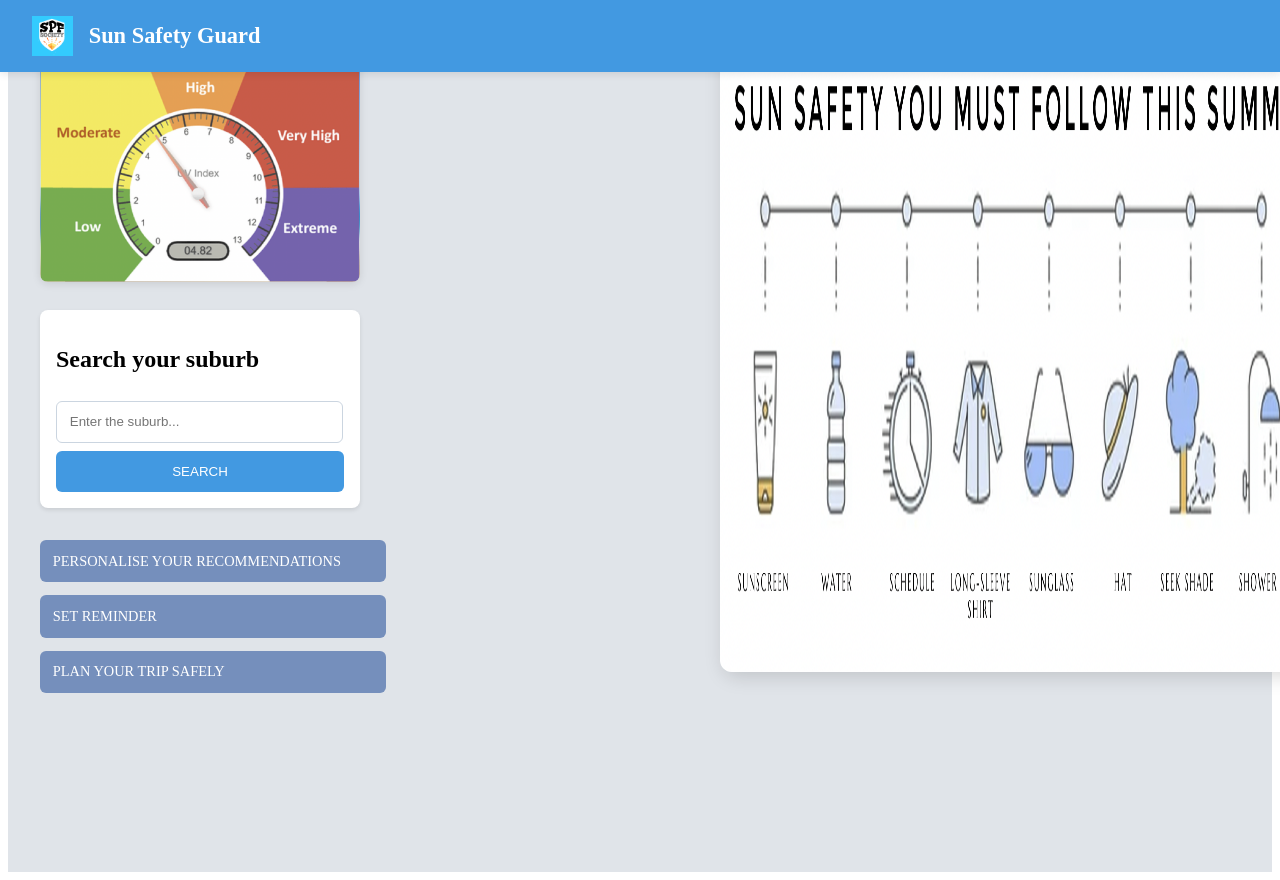
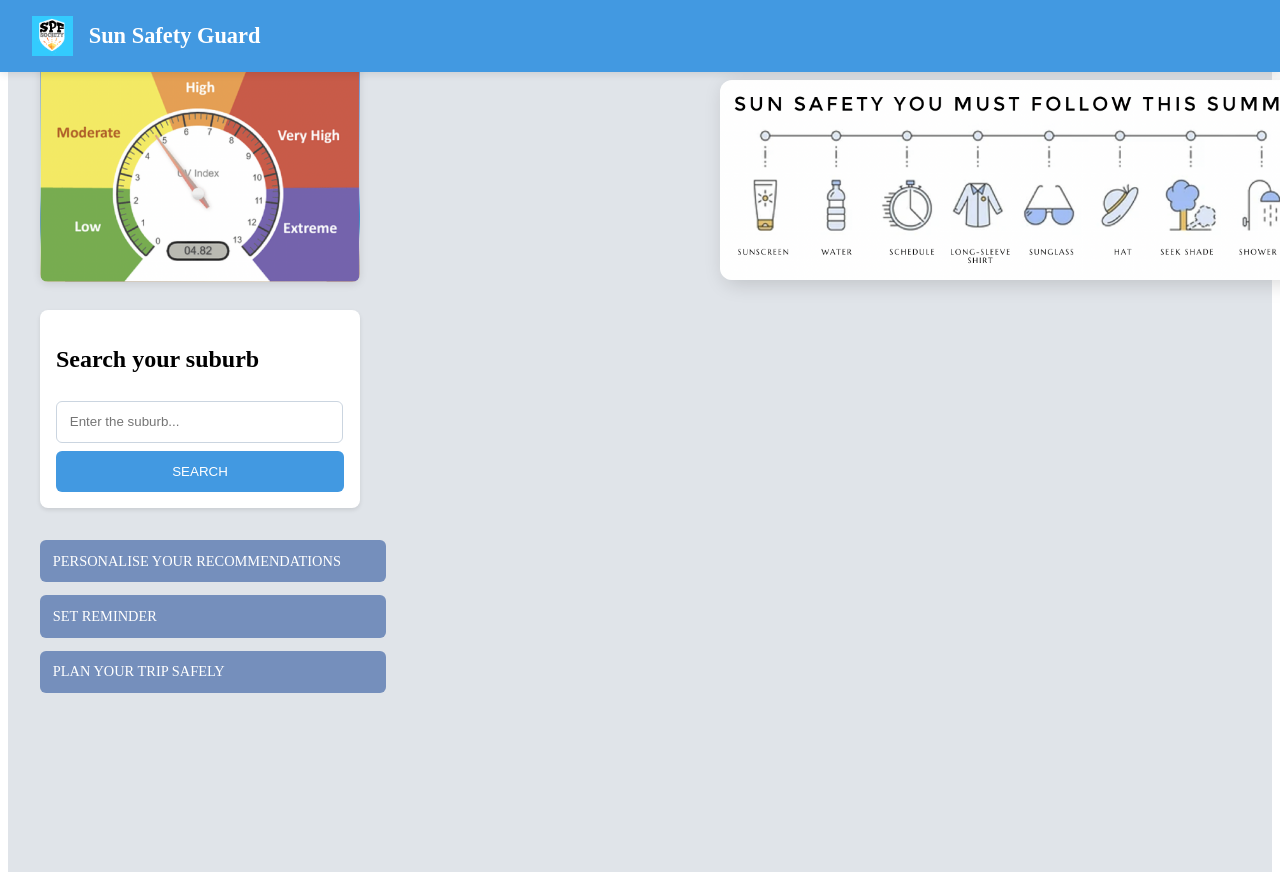
Before and after one commit to YashTheDataScientist/OnboardingFrontend-VUE, a Vue app: page / in a window 1280 px wide. Built offline with nearby package versions, Linux system fonts and the light colour scheme.

Commit message:
Adjust picture

```diff
--- a/src/views/HomePage.vue
+++ b/src/views/HomePage.vue
@@ -228,7 +228,7 @@ const formatTime = (timestamp: string) => {
 }
 
 
-/* 导航按钮 */
+
 .side-nav {
   margin-top: 2rem;
 }
@@ -238,7 +238,7 @@ const formatTime = (timestamp: string) => {
   width: 100%;
   padding: 0.8rem;
   margin-bottom: 0.8rem;
-  background: #758fbc; /* 深灰蓝色 */
+  background: #758fbc;
   color: white !important;
   text-decoration: none;
   border-radius: 6px;
@@ -247,17 +247,17 @@ const formatTime = (timestamp: string) => {
 }
 
 .nav-btn:hover {
-  background: #4299e1; /* 悬停亮蓝色 */
+  background: #4299e1;
   transform: translateX(5px);
 }
 
-/* 当前激活按钮样式 */
+
 .router-link-active.nav-btn {
   background: #4299e1;
   box-shadow: 2px 2px 8px rgba(0,0,0,0.2);
 }
 
-/* 在原有样式后追加 */
+
 .header-image {
   width: 100%;
   margin-bottom: 1.5rem;
@@ -268,17 +268,13 @@ const formatTime = (timestamp: string) => {
 .right-image {
   position: fixed;
   left: 720px; /* 左侧面板宽度320px + 40px间距 */
-  top: 2rem;
+  top: 5rem;
   width: 600px;
-  max-height: 90vh;
+  max-height: 25vh;
   border-radius: 12px;
   box-shadow: 4px 4px 20px rgba(0,0,0,0.15);
   z-index: 10;
 }
 
-/* 调整左侧面板避免重叠 */
-.left-panel {
-  position: relative; /* 确保右侧图片定位基准 */
-  z-index: 20; /* 保持左侧内容在前 */
-}
+
 </style>
--- a/src/views/PlanPage.vue
+++ b/src/views/PlanPage.vue
@@ -9,7 +9,7 @@
         <input
           type="text"
           v-model="form.startPoint"
-          placeholder="Enter postcode..."
+          placeholder="Enter "
           class="form-input"
         >
       </div>
@@ -20,7 +20,7 @@
         <input
           type="text"
           v-model="form.destination"
-          placeholder="Enter postcode..."
+          placeholder="Enter "
           class="form-input"
         >
       </div>
```
